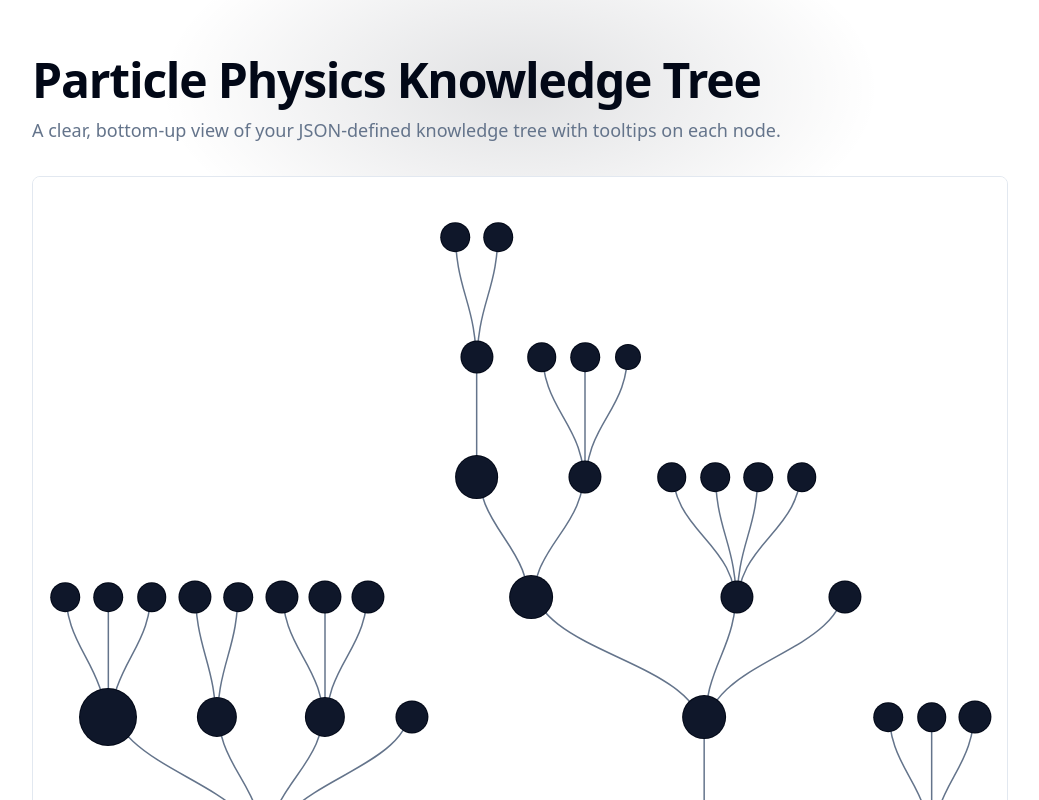
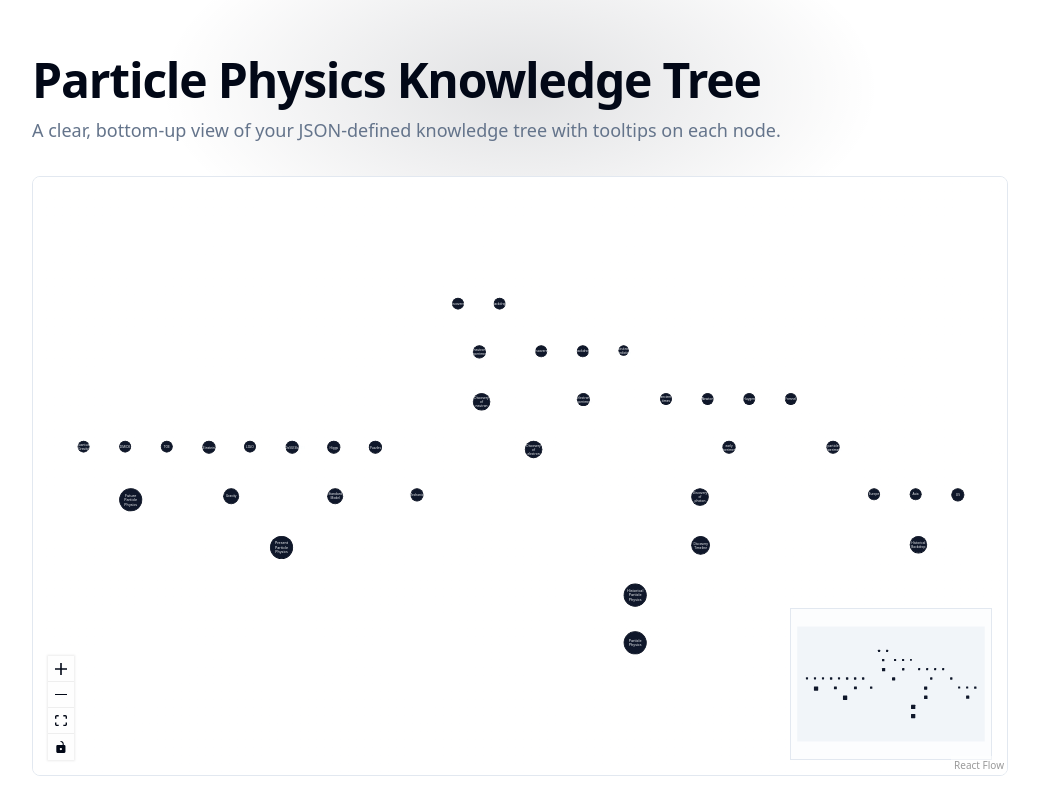
Before and after one commit to nkersting/talk-tree-explorer, a React (Vite) app: page / in a window 1280 px wide. Shown: the top 800 px of the page, without its empty margins (120-1159 px from the left). Built offline with nearby package versions, Linux system fonts and the light colour scheme.

Commit message:
feat: Make nodes draggable
Implement drag-and-drop functionality for tree nodes, allowing users to rearrange them. The layout dynamically adjusts to accommodate changes and prevent overlaps.

```diff
--- a/package.json
+++ b/package.json
@@ -40,6 +40,7 @@
     "@radix-ui/react-toggle-group": "^1.1.10",
     "@radix-ui/react-tooltip": "^1.2.7",
     "@tanstack/react-query": "^5.83.0",
+    "@xyflow/react": "^12.8.2",
     "class-variance-authority": "^0.7.1",
     "clsx": "^2.1.1",
     "cmdk": "^1.1.1",
--- a/src/components/KnowledgeTree.tsx
+++ b/src/components/KnowledgeTree.tsx
@@ -1,4 +1,16 @@
-import { useEffect, useMemo, useRef, useState } from "react";
+import { useCallback, useMemo } from "react";
+import {
+  ReactFlow,
+  Node,
+  Edge,
+  useNodesState,
+  useEdgesState,
+  Background,
+  Controls,
+  MiniMap,
+  NodeTypes
+} from "@xyflow/react";
+import "@xyflow/react/dist/style.css";
 import { Tooltip, TooltipContent, TooltipTrigger } from "@/components/ui/tooltip";
 
 export type KnowledgeNode = {
@@ -14,216 +26,160 @@ type PositionedNode = KnowledgeNode & {
   radius: number;
 };
 
-function computeDepth(n: KnowledgeNode | undefined): number {
-  if (!n) return 0;
-  if (!n.children || n.children.length === 0) return 1;
-  return 1 + Math.max(...n.children.map(computeDepth));
+// Custom node component
+function KnowledgeNodeComponent({ data }: { data: any }) {
+  const radius = data.radius || 20;
+
+  return (
+    <Tooltip>
+      <TooltipTrigger asChild>
+        <div
+          className="rounded-full bg-primary text-primary-foreground shadow-[var(--shadow-glow)] ring-1 ring-ring transition-transform duration-200 hover:scale-105 cursor-move flex items-center justify-center text-xs font-medium text-center leading-tight p-1"
+          style={{
+            width: radius * 2,
+            height: radius * 2,
+            fontSize: Math.max(8, radius / 3),
+          }}
+          title={data.label}
+        >
+          {data.label}
+        </div>
+      </TooltipTrigger>
+      <TooltipContent side="top" className="max-w-xs text-sm">
+        <div className="font-medium">{data.label}</div>
+        {typeof data.weight !== "undefined" && (
+          <div className="text-muted-foreground">Weight: {data.weight}</div>
+        )}
+        {data.childrenCount > 0 && (
+          <div className="text-muted-foreground">
+            Children: {data.childrenCount}
+          </div>
+        )}
+      </TooltipContent>
+    </Tooltip>
+  );
 }
 
-function layoutTree(
-  root: KnowledgeNode,
-  width: number,
-  vGap: number,
-  hPadding: number,
-  sizeRange: [number, number]
-) {
-  // First pass: compute leaf counts to distribute x positions
+const nodeTypes: NodeTypes = {
+  knowledge: KnowledgeNodeComponent,
+};
+
+function convertTreeToReactFlow(root: KnowledgeNode) {
+  const nodes: Node[] = [];
+  const edges: Edge[] = [];
+  const nodeMap = new Map<string, { x: number; y: number; depth: number }>();
+
+  function weightToRadius(w?: number) {
+    if (w === undefined || Number.isNaN(w)) return 20;
+    const clamped = Math.max(1, Math.min(10, w));
+    const t = (clamped - 1) / 9;
+    return 12 + t * 16; // 12-28px radius
+  }
+
+  function computeDepth(n: KnowledgeNode): number {
+    if (!n.children || n.children.length === 0) return 1;
+    return 1 + Math.max(...n.children.map(computeDepth));
+  }
+
   function leafCount(n: KnowledgeNode): number {
     if (!n.children || n.children.length === 0) return 1;
     return n.children.map(leafCount).reduce((a, b) => a + b, 0);
   }
 
   const totalLeaves = leafCount(root);
-  const usableWidth = Math.max(0, width - hPadding * 2);
-  const stepX = totalLeaves > 1 ? usableWidth / (totalLeaves - 1) : 0; // single leaf -> centered
   const depthCount = computeDepth(root);
-
-  const nodes: PositionedNode[] = [];
-  const edges: Array<{ from: PositionedNode; to: PositionedNode }> = [];
+  const vGap = 120;
+  const hPadding = 50;
+  const usableWidth = Math.max(600, totalLeaves * 100);
+  const stepX = totalLeaves > 1 ? usableWidth / (totalLeaves - 1) : 0;
 
   let leafIndex = 0;
+  let nodeId = 0;
 
-  function weightToRadius(w?: number) {
-    const [minR, maxR] = sizeRange;
-    if (w === undefined || Number.isNaN(w)) return minR;
-    // Clamp weight between 1 and 10 by convention, scale to radius
-    const clamped = Math.max(1, Math.min(10, w));
-    const t = (clamped - 1) / 9;
-    return minR + t * (maxR - minR);
-  }
+  function processNode(node: KnowledgeNode, depth: number, parentId?: string): string {
+    const currentNodeId = `node-${nodeId++}`;
 
-  function assign(n: KnowledgeNode, depth: number): PositionedNode {
     let x: number;
-
-    if (!n.children || n.children.length === 0) {
-      // leaf: place on next slot
+    if (!node.children || node.children.length === 0) {
       x = hPadding + (totalLeaves === 1 ? usableWidth / 2 : leafIndex * stepX);
       leafIndex += 1;
     } else {
-      // internal: place at the average x of its children
-      const childPositions = n.children.map((c) => assign(c, depth + 1));
-      const avgX =
-        childPositions.reduce((sum, c) => sum + c.x, 0) / childPositions.length;
-      x = avgX;
+      const childIds = node.children.map(child => processNode(child, depth + 1, currentNodeId));
+      const childPositions = childIds.map(id => nodeMap.get(id)!);
+      x = childPositions.reduce((sum, pos) => sum + pos.x, 0) / childPositions.length;
     }
 
-    const y = depth * vGap + vGap / 2; // top padding baked into vGap/2
-    const positioned: PositionedNode = {
-      ...n,
-      x,
-      y,
-      depth,
-      radius: weightToRadius(n.weight),
-    };
+    const y = (depthCount - 1 - depth) * vGap + vGap / 2;
+    nodeMap.set(currentNodeId, { x, y, depth });
 
-    nodes.push(positioned);
+    nodes.push({
+      id: currentNodeId,
+      type: 'knowledge',
+      position: { x, y },
+      data: {
+        label: node.node,
+        weight: node.weight,
+        radius: weightToRadius(node.weight),
+        childrenCount: node.children?.length || 0,
+      },
+      draggable: true,
+    });
 
-    if (n.children && n.children.length > 0) {
-      n.children.forEach((child) => {
-        const childPos = nodes.find((nd) => nd !== positioned && nd.node === child.node && nd.depth === depth + 1);
-        // If child not yet in nodes due to recursion order, it will be added during recursion; we'll create edges after full traversal
+    if (parentId) {
+      edges.push({
+        id: `edge-${parentId}-${currentNodeId}`,
+        source: parentId,
+        target: currentNodeId,
+        type: 'smoothstep',
+        style: { stroke: 'hsl(var(--muted-foreground))', strokeWidth: 1.5 },
       });
     }
 
-    return positioned;
+    return currentNodeId;
   }
 
-  // We need a two-pass approach to accumulate edges accurately; do a recursive walk that returns the positioned node and its children positioned
-  function placeWithEdges(n: KnowledgeNode, depth: number): PositionedNode {
-    // For internal nodes, place children first to compute avg x
-    let positionedChildren: PositionedNode[] = [];
-
-    if (n.children && n.children.length > 0) {
-      positionedChildren = n.children.map((c) => placeWithEdges(c, depth + 1));
-      const avgX =
-        positionedChildren.reduce((sum, c) => sum + c.x, 0) / positionedChildren.length;
-      const y = (depthCount - 1 - depth) * vGap + vGap / 2;
-      const positioned: PositionedNode = {
-        ...n,
-        x: avgX,
-        y,
-        depth,
-        radius: weightToRadius(n.weight),
-      };
-      nodes.push(positioned);
-      positionedChildren.forEach((ch) => edges.push({ from: positioned, to: ch }));
-      return positioned;
-    } else {
-      // leaf
-      const x = hPadding + (totalLeaves === 1 ? usableWidth / 2 : leafIndex * stepX);
-      const y = (depthCount - 1 - depth) * vGap + vGap / 2;
-      leafIndex += 1;
-      const positioned: PositionedNode = {
-        ...n,
-        x,
-        y,
-        depth,
-        radius: weightToRadius(n.weight),
-      };
-      nodes.push(positioned);
-      return positioned;
-    }
-  }
-
-  nodes.length = 0;
-  edges.length = 0;
-  leafIndex = 0;
-  placeWithEdges(root, 0);
-
-  const height = Math.max(1, depthCount) * vGap;
-
-  return { nodes, edges, height };
+  processNode(root, 0);
+  return { nodes, edges };
 }
 
 export function KnowledgeTree({ data }: { data: KnowledgeNode }) {
-  const containerRef = useRef<HTMLDivElement>(null);
-  const [width, setWidth] = useState(800);
+  const { nodes: initialNodes, edges: initialEdges } = useMemo(() =>
+    convertTreeToReactFlow(data), [data]
+  );
 
-  // Resize handling
-  useEffect(() => {
-    const el = containerRef.current;
-    if (!el) return;
-    const ro = new ResizeObserver(() => {
-      setWidth(el.clientWidth);
-    });
-    ro.observe(el);
-    setWidth(el.clientWidth);
-    return () => ro.disconnect();
-  }, []);
-
-  const layout = useMemo(() => {
-    const verticalGap = 120; // px
-    const hPad = 32; // px
-    return layoutTree(data, width, verticalGap, hPad, [12, 28]);
-  }, [data, width]);
+  const [nodes, setNodes, onNodesChange] = useNodesState(initialNodes);
+  const [edges, setEdges, onEdgesChange] = useEdgesState(initialEdges);
 
   return (
-    <section aria-label="Knowledge tree" className="w-full">
-      <div
-        ref={containerRef}
-        className="relative w-full overflow-x-auto rounded-lg border border-border bg-card"
-        style={{ minHeight: Math.max(320, layout.height) }}
-      >
-        {/* SVG Edges */}
-        <svg
-          width={width}
-          height={layout.height}
-          className="block"
-          role="img"
-          aria-label="Tree connections"
+    <section aria-label="Knowledge tree" className="w-full h-[600px]">
+      <div className="w-full h-full rounded-lg border border-border bg-card overflow-hidden">
+        <ReactFlow
+          nodes={nodes}
+          edges={edges}
+          onNodesChange={onNodesChange}
+          onEdgesChange={onEdgesChange}
+          nodeTypes={nodeTypes}
+          fitView
+          fitViewOptions={{ padding: 0.1 }}
+          minZoom={0.1}
+          maxZoom={2}
+          defaultViewport={{ x: 0, y: 0, zoom: 0.8 }}
+          style={{ backgroundColor: 'hsl(var(--card))' }}
+          nodesDraggable
+          nodesConnectable={false}
+          elementsSelectable
         >
-          <g>
-            {layout.edges.map((e, idx) => (
-              <path
-                key={idx}
-                d={`M ${e.from.x},${e.from.y + e.from.radius} C ${e.from.x},${
-                  (e.from.y + e.to.y) / 2
-                } ${e.to.x},${(e.from.y + e.to.y) / 2} ${e.to.x},${
-                  e.to.y - e.to.radius
-                }`}
-                fill="none"
-                stroke="hsl(var(--muted-foreground))"
-                strokeWidth={1.5}
-              />
-            ))}
-          </g>
-        </svg>
-
-        {/* HTML Nodes for better tooltips & accessibility */}
-        <div className="absolute inset-0">
-          {layout.nodes.map((n, idx) => (
-            <div
-              key={`${n.node}-${idx}`}
-              className="absolute"
-              style={{ left: n.x, top: n.y }}
-            >
-              <Tooltip>
-                <TooltipTrigger asChild>
-                  <button
-                    className="-translate-x-1/2 -translate-y-1/2 rounded-full bg-primary text-primary-foreground shadow-[var(--shadow-glow)] ring-1 ring-ring transition-transform duration-200 hover:scale-105 focus:scale-105 focus:outline-none"
-                    style={{
-                      width: n.radius * 2,
-                      height: n.radius * 2,
-                    }}
-                    aria-label={`Node ${n.node}`}
-                    title={n.node}
-                  />
-                </TooltipTrigger>
-                <TooltipContent side="top" className="max-w-xs text-sm">
-                  <div className="font-medium">{n.node}</div>
-                  {typeof n.weight !== "undefined" && (
-                    <div className="text-muted-foreground">Weight: {n.weight}</div>
-                  )}
-                  {n.children && n.children.length > 0 && (
-                    <div className="text-muted-foreground">
-                      Children: {n.children.length}
-                    </div>
-                  )}
-                </TooltipContent>
-              </Tooltip>
-            </div>
-          ))}
-        </div>
+          <Background color="hsl(var(--muted))" gap={20} />
+          <Controls />
+          <MiniMap
+            style={{
+              backgroundColor: 'hsl(var(--muted))',
+              border: '1px solid hsl(var(--border))'
+            }}
+            nodeColor="hsl(var(--primary))"
+            maskColor="hsl(var(--background) / 0.8)"
+          />
+        </ReactFlow>
       </div>
     </section>
   );
```
Also changed, not shown: 1 other file (tests, documents, lock files or other folders).
